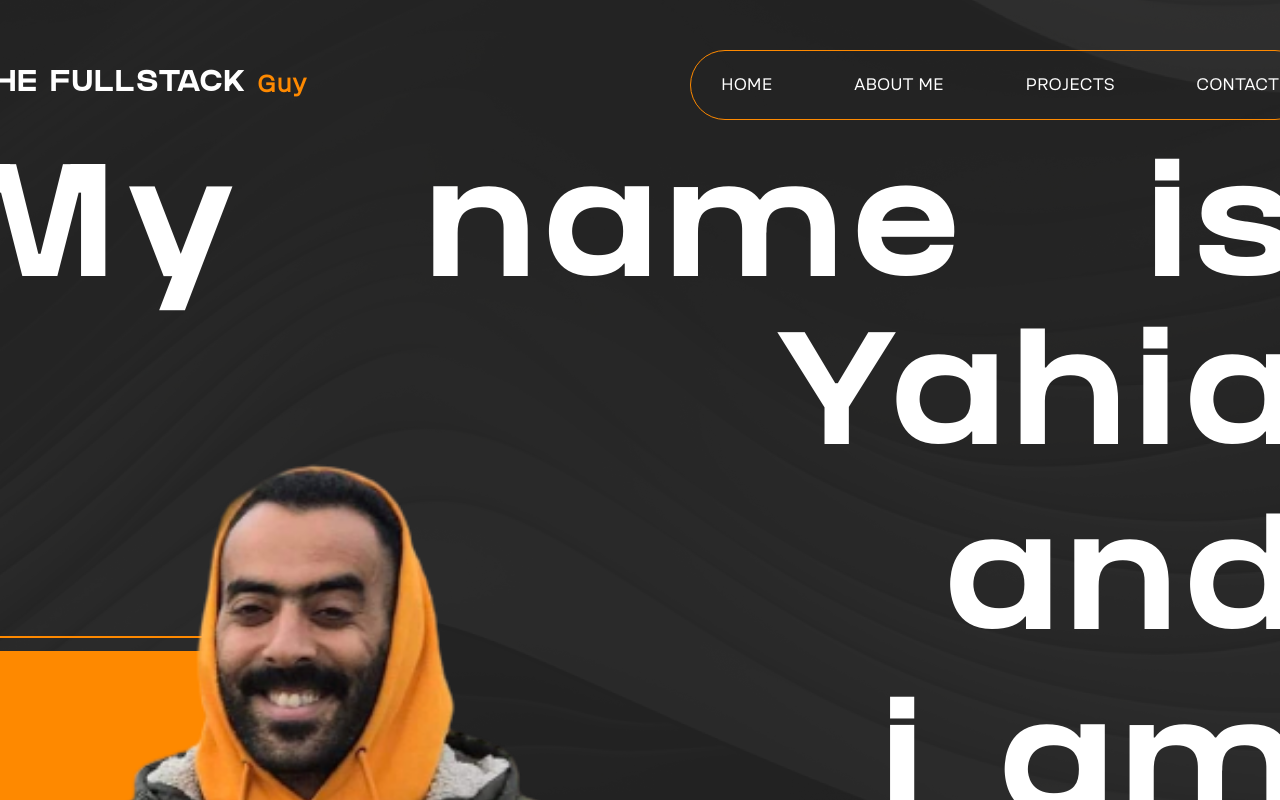
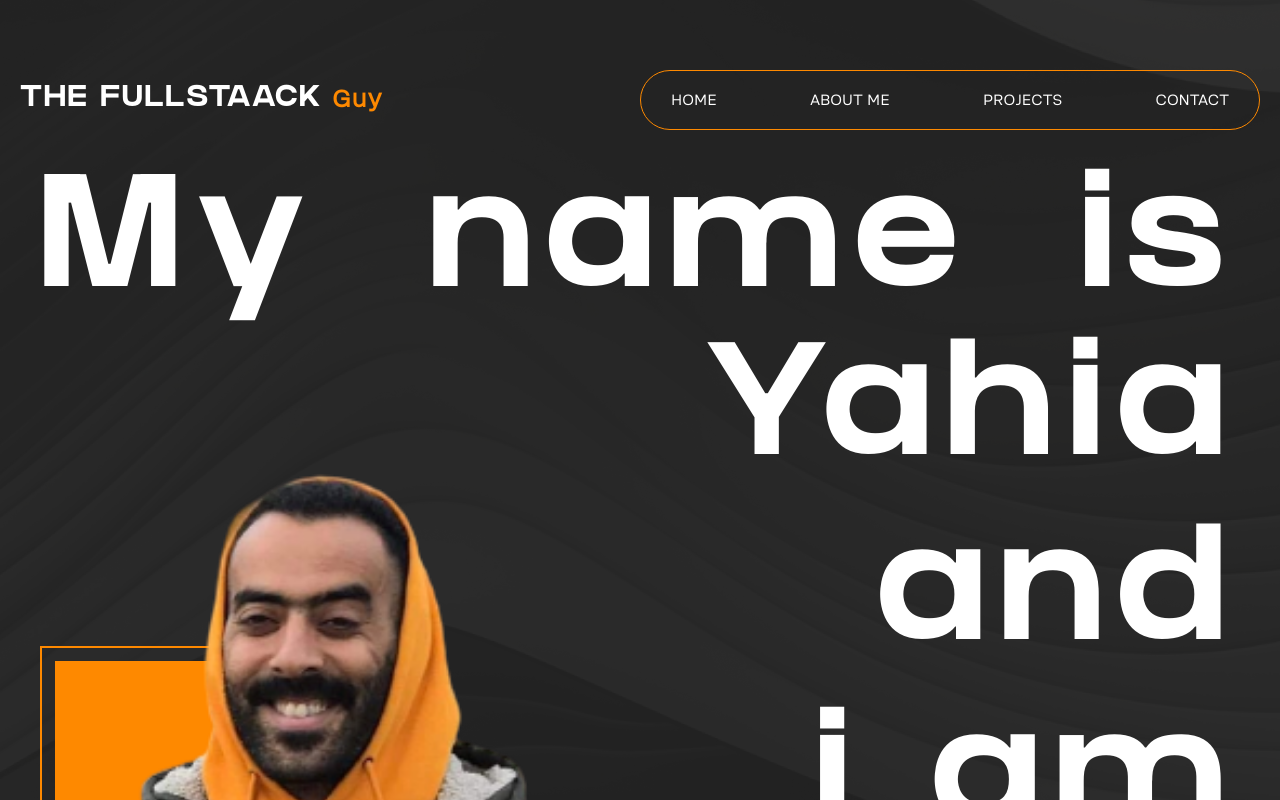
Before and after one commit to B-Yahia/portfolio-v2, a React (Create React App) app: page / in a window 1280 px wide. Shown: the top 800 px of the page. Built offline with nearby package versions, Linux system fonts and the light colour scheme.

Commit message:
Fix the visual of the app container

```diff
--- a/src/App.css
+++ b/src/App.css
@@ -8,10 +8,12 @@
   display: flex;
   flex-direction: column;
   align-items: center;
-  justify-content:space-between;
+  justify-content:space-around;
   min-height: 100vh;
   background-color: #232323;
   position: relative;
+  padding: 20px 100px 0px;
+
 }
 .bg{
   height: 100%;
@@ -26,7 +28,7 @@
   z-index: 0;
 }
 .body_container{
-  width: 1440px;
+  width: 1300px;
   min-height: 600px;
   padding: 20px 50px 20px;
   display: flex;
--- a/src/Sections/Footer/Footer.js
+++ b/src/Sections/Footer/Footer.js
@@ -63,7 +63,7 @@ function Footer() {
         </div>
       </div>
       <div className="footer_copy_rights_msg">
-        © 2023 The Fullstack Guy. All Rights Reserved. Last Updated: September
+        © 2023 The Fullstack Guy. All Rights Reserved. Last Updated: October
         2023.
       </div>
     </div>
--- a/src/Sections/Header/Header.css
+++ b/src/Sections/Header/Header.css
@@ -1,7 +1,7 @@
 
 .container{
     width: 1440px;
-    padding: 50px 50px 20px;
+    padding: 50px 100px 20px;
     z-index: 1;
 }
 
--- a/src/Sections/Logo/Logo.js
+++ b/src/Sections/Logo/Logo.js
@@ -6,7 +6,7 @@ function Logo() {
   return (
     <div className="logo-container">
       <div className="logo_p1_bg">
-        <p className="logo_p1">The FullStack</p>
+        <p className="logo_p1">The FullStaack</p>
       </div>
       <div className="logo_p2_bg">
         <p className="logo_p2">Guy</p>
--- a/src/Sections/NavigationMenu/NavigationMenu.css
+++ b/src/Sections/NavigationMenu/NavigationMenu.css
@@ -1,6 +1,6 @@
 .NavigationMenu_container{
     width: 620px;
-    height: 70px;
+    height: 60px;
     padding: 10px;
     border: 1px solid #FE8900;
     display: flex;
@@ -8,7 +8,7 @@
     border-radius: 50px;
 }
 .NavigationMenu_container:hover{
-    border: none;
+    /* border: none; */
 }
 ul {
     list-style-type: none;
@@ -21,9 +21,9 @@ ul {
   }
 ul li {
     height: auto;
-    padding: 15px 20px ;
+    padding: 10px 20px ;
     border-radius: 50px;
-    font-size:18px ;
+    font-size:16px ;
     transition: background-color 0.5s;
     font-family: 'SolidenTrial';
     text-transform:uppercase
```
Also changed, not shown: src/Projects/ColorGuess/ColorGuess.css (added), src/Projects/ColorGuess/ColorGuess.js (added), src/Projects/WordsCounter/WordsCounter.css (added), src/Projects/WordsCounter/WordsCounter.js (added).
